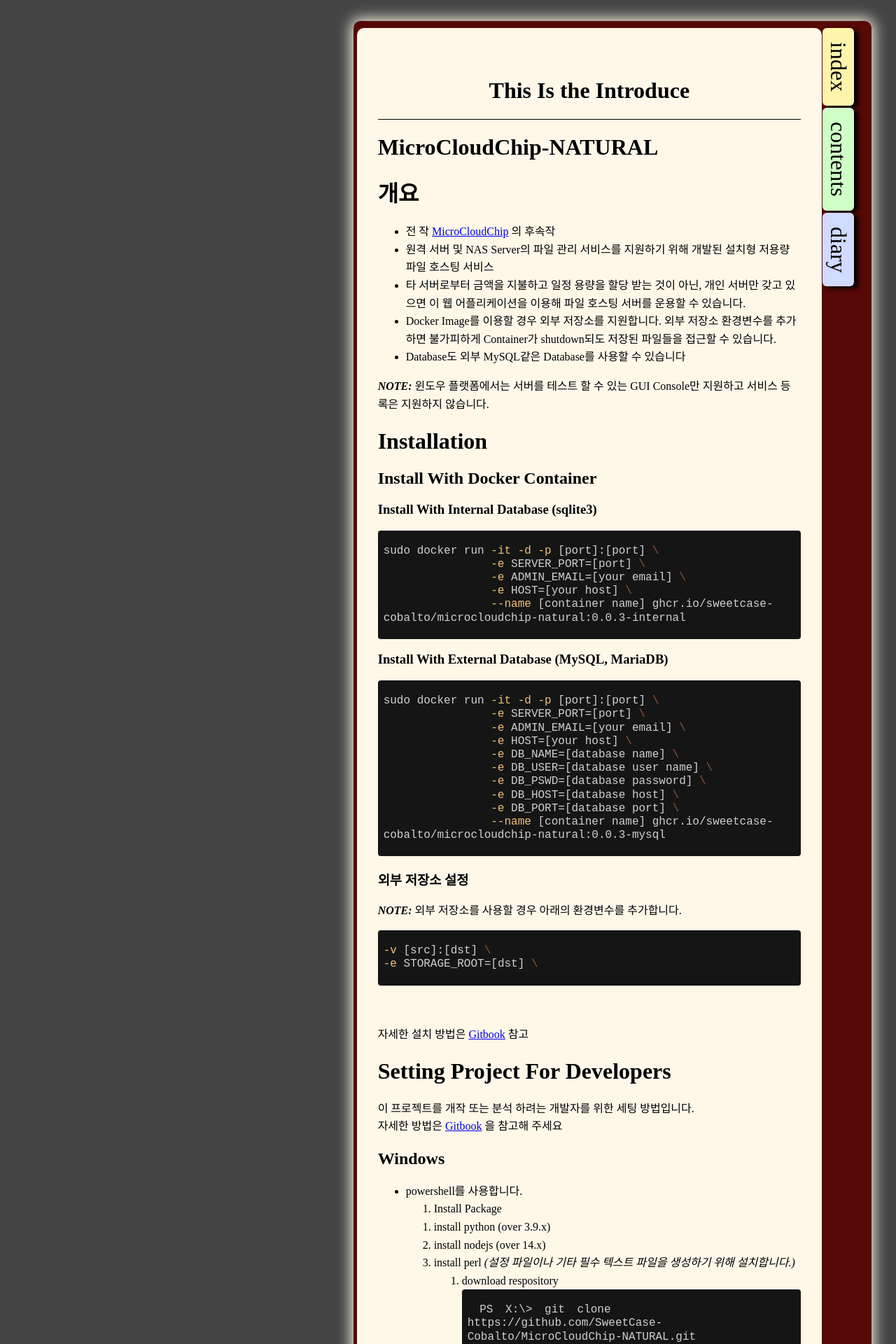
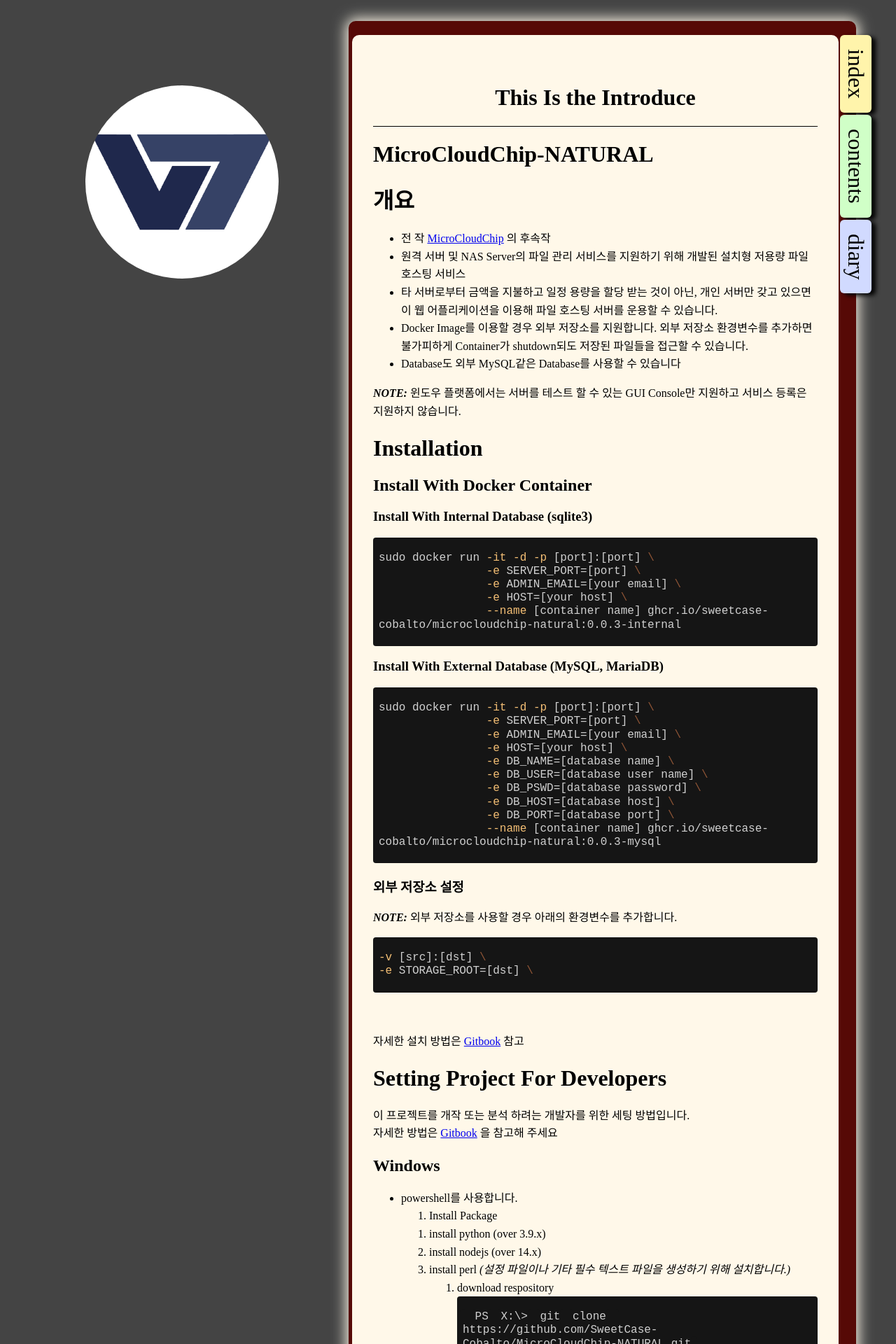
Before and after one commit to recoma96/mapley, a Jekyll site: the page built from index.markdown, in a window 1280 px wide. Shown: the top 1920 px of the page at 70% size. Built offline with Jekyll 4.4.1, drawn with Linux system fonts in a browser that asks for light colours; some web fonts are replaced; some of the changed text lies outside the part shown.

Commit message:
start set user image

```diff
--- a/_layouts/index.html
+++ b/_layouts/index.html
@@ -8,7 +8,9 @@
             <div class="desktop-area">
                 <!-- User Area -->
                 <div class="user-layer">
-
+                    <center>
+                        <img class="user-image" alt="user image"/>
+                    </center>
                 </div>
                 <!-- Book Area -->
                 <div class="book-cover-layer">
@@ -19,15 +21,15 @@
                         </center>
                         {{ content }}
                     </div>
-                    <!-- post paper area -->
-                    <div class="content-post-layer">
-                        <div class="papaer" id="index">index</div>
-                        <div class="papaer" id="contents">contents</div>
-                        <div class="papaer" id="diary">diary</div>
-                    </div>
+                </div>
+
+                <!-- post paper area -->
+                <div class="content-post-layer">
+                    <div class="papaer" id="index">index</div>
+                    <div class="papaer" id="contents">contents</div>
+                    <div class="papaer" id="diary">diary</div>
                 </div>
             </div>
-
             <!-- On Mobile -->
         </div>
     </body>
--- a/_sass/_base.scss
+++ b/_sass/_base.scss
@@ -45,6 +45,7 @@
     }
 }
 
+// desktop area
 .desktop-area {
     width: 100%;
     height: 100%;
@@ -52,9 +53,15 @@
 
     // in user layer
     .user-layer {
-        width: 40%;
+        width: 35%;
         background-color: transparent;
-        height: 400px;
+
+        .user-image {
+            transform: scale(0.6);
+            background-color: white;
+            content: $user-image;
+            border-radius: 50%;
+        }
 
         // in table must be disabled
         @include media-query-in-tablet() {
@@ -69,10 +76,9 @@
         background-color: $book-cover-color;
 
         margin-left: 20px;
-        margin-right: 65px;
         border-radius: 10px;
 
-        padding: 10px 25px 10px 5px;
+        padding: 20px 25px 20px 5px;
         box-shadow: 0 0 20px 3px $book-paper-color;
         display: flex;
 
@@ -109,8 +115,11 @@
                 border-radius: 6px;
             }
         }
+    }
     .content-post-layer {
-            margin-left: 1px;
+        margin-left: -23px;
+        margin-right: 65px;
+        margin-top: 20px;
 
         .papaer {
             padding: 20px 4px 20px 4px;
@@ -126,6 +135,9 @@
         #index { background-color: $post-paper-index-color; }
         #contents { background-color: $post-paper-contents-color; }
         #diary { background-color: $post-paper-diary-color; }
+
+        @include media-query-in-tablet() {
+            margin-top: 70px;
         }
     }
     @include media-query-in-mobile() {
--- a/assets/css/main.scss
+++ b/assets/css/main.scss
@@ -18,6 +18,7 @@
 
 // body wallpaper
 $body-wallpaper: url('{{ site.baseurl }}/assets/img/wallpaper.jpg');
+$user-image: url('{{ site.baseurl }}/assets/img/user.gif');
 
 // Color
 $book-cover-color: #560906;
```
Also changed, not shown: assets/img/user.gif (added). Lines whose indentation alone changed are shown as unchanged.
